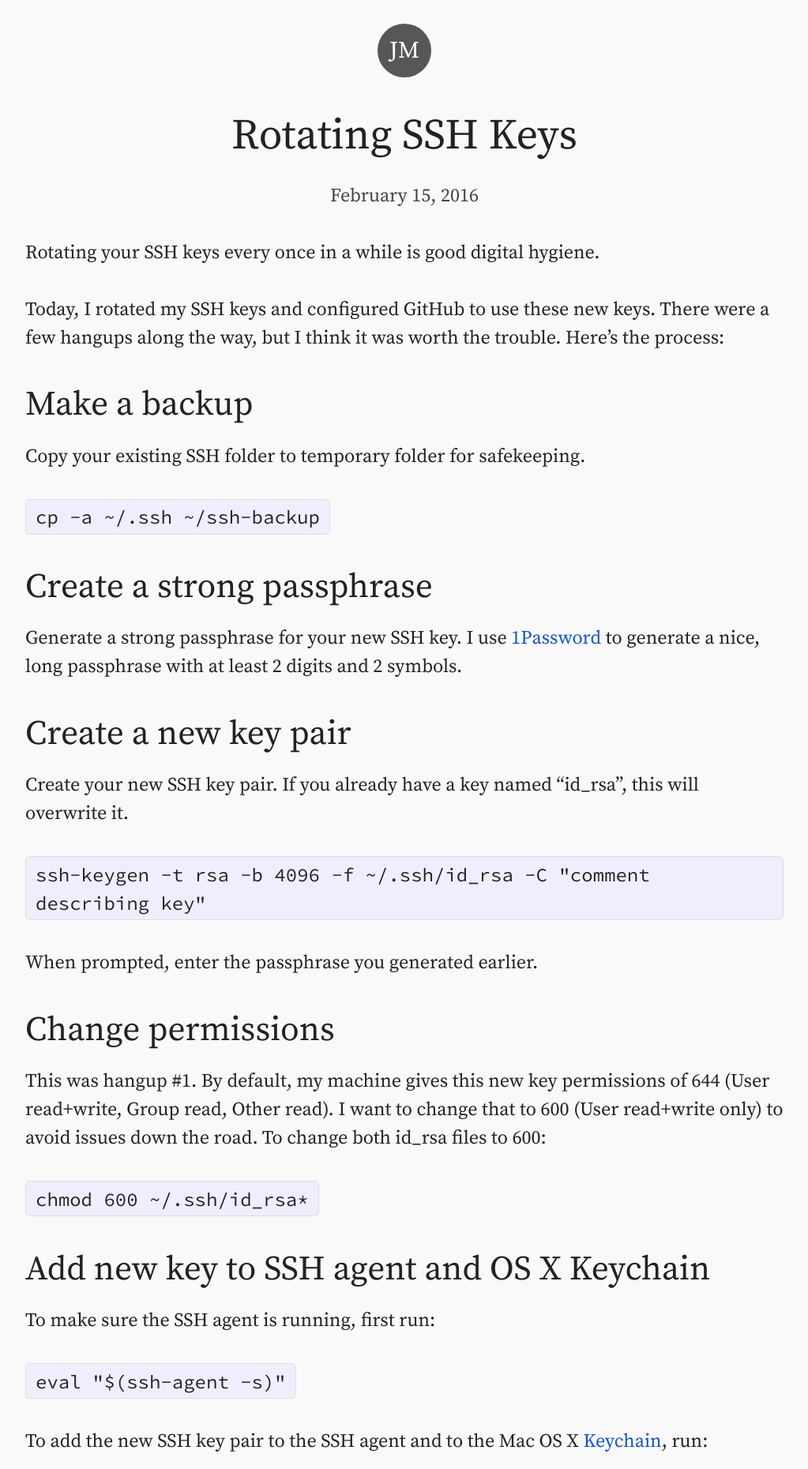
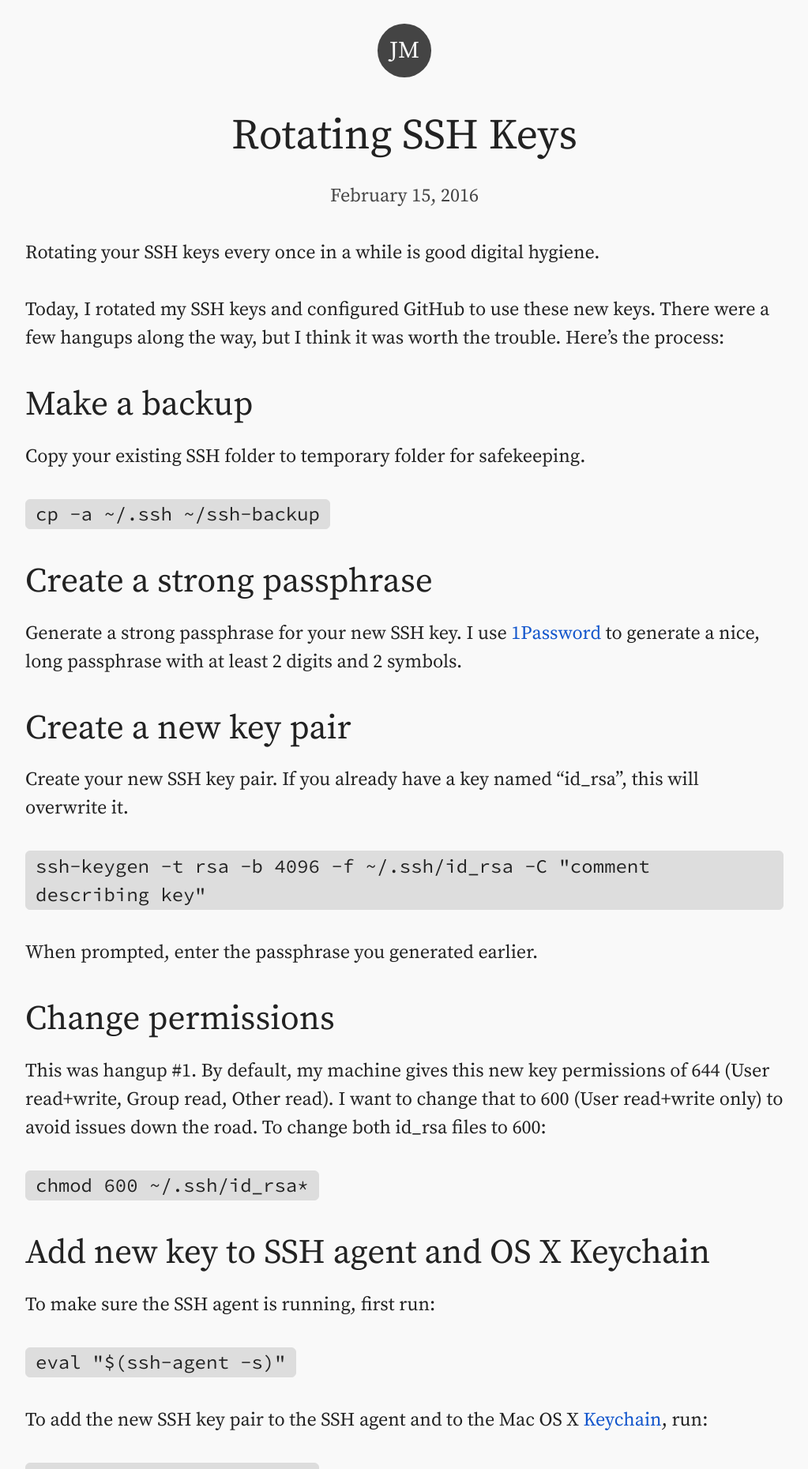
Before and after one commit to jsnmrs/jasonmorris, a Jekyll site: the page built from _posts/2016-02-15-rotating-ssh-keys.md, in a window 1280 px wide. Shown: the top 1860 px of the page at 79% size, without its empty margins (128-1151 px from the left). Built offline with Jekyll 4.4.1, drawn with Linux system fonts in a browser that asks for light colours.

Commit message:
Use CSS variables

```diff
--- a/_scss/_page.scss
+++ b/_scss/_page.scss
@@ -1,11 +1,11 @@
 body {
-  background-color: $background;
+  background-color: var(--background);
   margin: 0;
 }
 
 // stylelint-disable a11y/media-prefers-reduced-motion
 .circle {
-  background-color: $black-trans-75;
+  background-color: var(--text-accent);
   border-radius: 50%;
   display: flex;
   flex-direction: column;
@@ -20,7 +20,7 @@
 
   &:link,
   &:visited {
-    color: $white;
+    color: var(--background);
   }
 
   &:hover,
@@ -37,14 +37,14 @@
 }
 
 .date {
-  color: $text-accent;
+  color: var(--text-accent);
   line-height: 1.5;
   text-align: center;
 }
 
 figcaption,
 .caption {
-  color: $text-accent;
+  color: var(--text-accent);
   margin: 0.5em 0 1.5em;
 }
 
@@ -60,7 +60,7 @@
     margin-top: 2em;
 
     li {
-      border-bottom: 1px solid $background-accent;
+      border-bottom: 1px solid var(--background-accent);
 
       &:last-child {
         border-bottom: 0;
@@ -73,7 +73,7 @@
 
       &:hover,
       &:focus {
-        background-color: $background-accent;
+        background-color: var(--background-accent);
       }
     }
   }
@@ -81,7 +81,7 @@
 
 hr {
   border: 0;
-  border-top: 1px solid $background-accent;
+  border-top: 1px solid var(--background-accent);
   display: block;
   height: 1px;
   margin: 3em 2em;
--- a/_scss/_typography.scss
+++ b/_scss/_typography.scss
@@ -1,5 +1,5 @@
 body {
-  color: $text;
+  color: var(--text);
   font-family: $font-family;
   font-size: 100%;
   font-weight: 400;
@@ -14,24 +14,24 @@
   text-decoration-skip: objects;
 
   &:link {
-    color: $link;
+    color: var(--link);
   }
 
   &:visited {
-    color: $link-visited;
+    color: var(--link-visited);
   }
 
   &:hover,
   &:focus,
   &:active {
-    color: $link-hover;
+    color: var(--link-hover);
   }
 }
 
 h1,
 h2,
 h3 {
-  color: $text;
+  color: var(--text);
   font-weight: 400;
 }
 
@@ -43,10 +43,6 @@
 
   .home & {
     font-size: 3.5em;
-  }
-
-  .post & {
-    text-align: left;
   }
 }
 
@@ -92,22 +88,16 @@
 
 pre,
 code {
-  background-color: $purple-accent;
-  border: 1px solid $gray-accent;
+  background-color: var(--background-accent);
+  border: 1px solid var(--background-accent);
+  color: var(--text);
   border-radius: 0.25em;
   font-family: $font-family-mono;
   font-size: 1em;
-
-  @media (prefers-color-scheme: dark) {
-    background-color: $black;
-    border: 1px solid $gray;
-    color: $white;
-  }
 }
 
 code {
   display: inline-block;
-  line-height: 1.2;
   padding: 0.01em 0.5em;
 }
 
```
Also changed, not shown: _includes/style.css.
